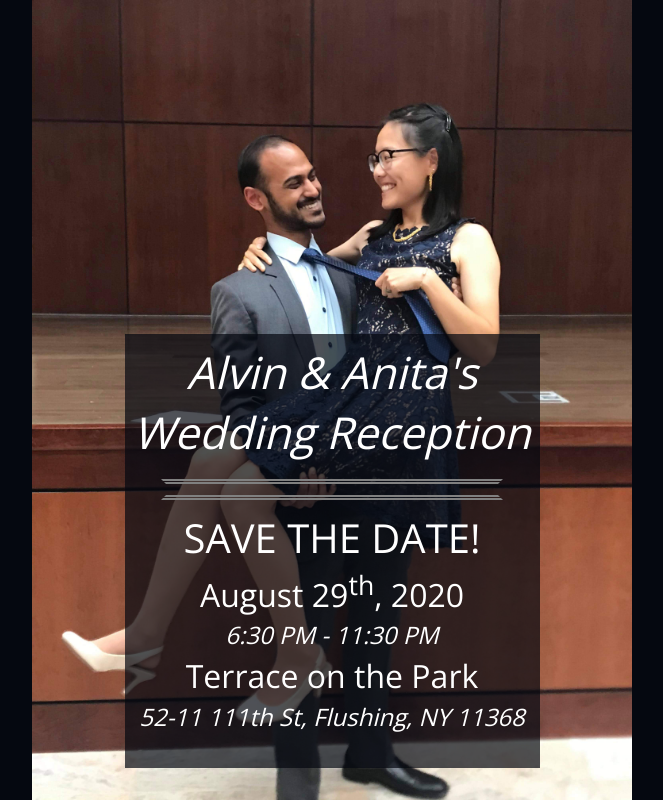
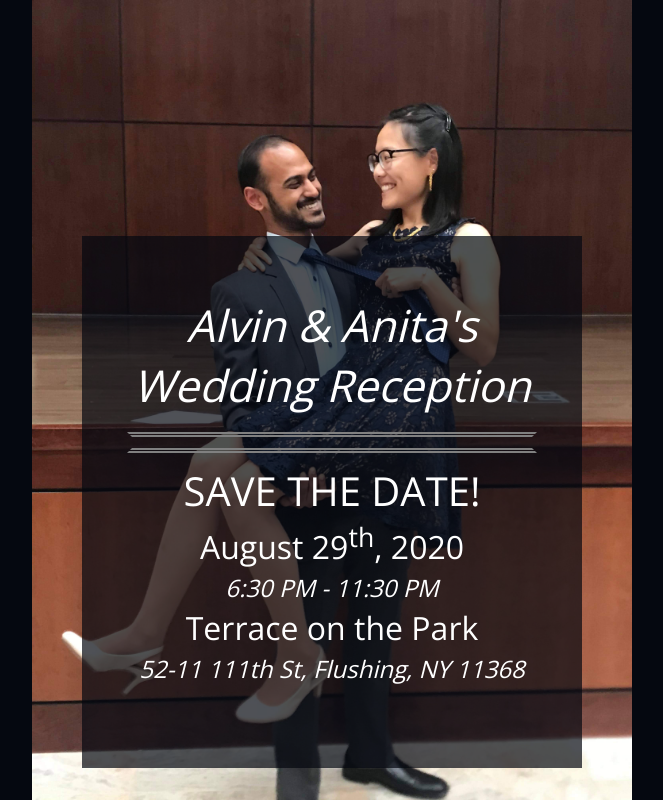
Before and after one commit to Alvin-and-Anita/wedding-website, a plain HTML site: page index.html in a window 1280 px wide. Shown: the whole page, without its empty margins (308-971 px from the left). Drawn offline with nearby package versions, Linux system fonts and the light colour scheme.

Commit message:
fix(index.html): Adjust content box size and font-size based on breakpoint (#2)

```diff
--- a/stylesheets/main.css
+++ b/stylesheets/main.css
@@ -28,12 +28,16 @@ div#main {
 div#main div#content {
   background-color: rgba(5,8,16, 0.7);
   padding-bottom: 2em;
-  margin-bottom: 2rem
+  margin-bottom: 2rem;
+
+  padding-top: 30px;
+  height: 300px;
+  width: 300px;
 }
 
 div#main div#content div.title {
   font-family: 'Open Sans', sans-serif;
-  font-size: 2.75rem;
+  font-size: 1.3rem;
   font-style: italic;
   padding: 0.2em;
   text-align: center;
@@ -50,21 +54,21 @@ div#main div#content div.title {
 
 div#main div#content div.save {
   font-family: 'Open Sans', sans-serif;
-  font-size: 2.5rem;
+  font-size: 1rem;
   padding: 0.05em;
   text-align: center;
 }
 
 div#main div#content div.date{
   font-family: 'Open Sans', sans-serif;
-  font-size: 2rem;
+  font-size: 1rem;
   padding: 0.05em;
   text-align: center;
 }
 
 div#main div#content div.time {
   font-family: 'Open Sans', sans-serif;
-  font-size: 1.5rem;
+  font-size: 0.75rem;
   padding: 0.05em;
   text-align: center;
   font-style: italic;
@@ -72,15 +76,79 @@ div#main div#content div.time {
 
 div#main div#content div.venue {
   font-family: 'Open Sans', sans-serif;
-  font-size: 2rem;
+  font-size: 1rem;
   padding: 0.05em;
   text-align: center;
 }
 
 div#main div#content div.address {
   font-family: 'Open Sans', sans-serif;
-  font-size: 1.5rem;
+  font-size: 0.75rem;
   padding: 0.05em;
   text-align: center;
   font-style: italic;
 }
+
+@media screen and (min-width: 480px) {
+  div#main div#content {
+    padding-top: 50px;
+    height: 400px;
+    width: 450px;
+  }
+
+  div#main div#content div.title {
+    font-size: 2.1rem;
+  }
+
+  div#main div#content div.save {
+    font-size: 1.8rem;
+  }
+
+  div#main div#content div.date {
+    font-size: 1.5rem;
+  }
+
+  div#main div#content div.time {
+    font-size: 1.2rem;
+  }
+
+  div#main div#content div.venue {
+    font-size: 1.5rem;
+  }
+
+  div#main div#content div.address {
+    font-size: 1.2rem;
+  }
+}
+
+@media screen and (min-width: 768px) {
+  div#main div#content {
+    padding-top: 50px;
+    height: 450px;
+    width: 500px;
+  }
+
+  div#main div#content div.title {
+    font-size: 2.75rem;
+  }
+
+  div#main div#content div.save {
+    font-size: 2.5rem;
+  }
+
+  div#main div#content div.date {
+    font-size: 2rem;
+  }
+
+  div#main div#content div.time {
+    font-size: 1.5rem;
+  }
+
+  div#main div#content div.venue {
+    font-size: 2rem;
+  }
+
+  div#main div#content div.address {
+    font-size: 1.5rem;
+  }
+}
```
